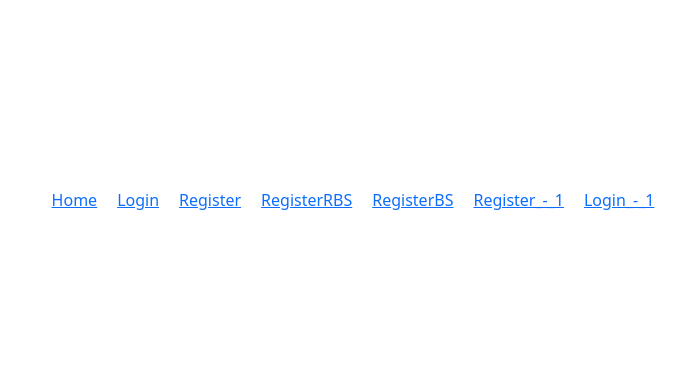
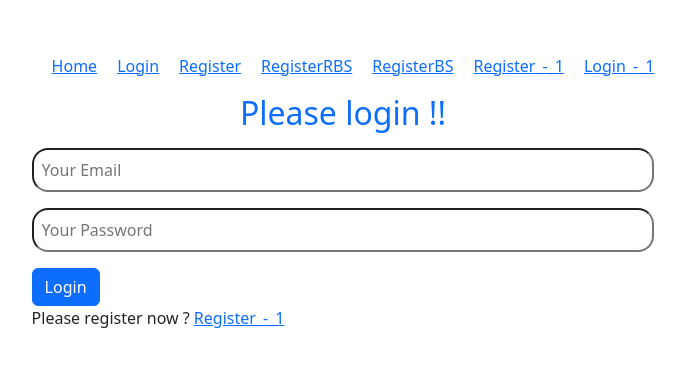
Before and after one commit to HmSani6699/email-password-projects, a React (Vite) app: page /login__1 in a window 1280 px wide. Shown: the part 200-566 px from the top of the page, without its empty margins (297-983 px from the left). Built offline with nearby package versions, Linux system fonts and the light colour scheme.

Commit message:
creat login form

```diff
--- a/src/Login__1/Login__1.jsx
+++ b/src/Login__1/Login__1.jsx
@@ -1,9 +1,18 @@
 import React from 'react';
+import { Link } from 'react-router-dom';
 
 const Login__1 = () => {
     return (
         <div>
-
+            <h2 className='mt-3 mb-3 text-center text-primary'>Please login !!</h2>
+            <form >
+                <input className='mb-3 w-100 rounded-4 p-2 ps-2' type="email" name="email" id="email" placeholder='Your Email' required />
+                <br />
+                <input className='mb-3 w-100 rounded-4 p-2 ps-2' type='password' name="password" id="password" placeholder='Your Password' required />
+                <br />
+                <input className='btn btn-primary' type="submit" value="Login" />
+                <p>Please register now ? <Link to='/register__1'>Register_-_1</Link></p>
+            </form>
         </div>
     );
 };
--- a/src/Register__1/Register__1.jsx
+++ b/src/Register__1/Register__1.jsx
@@ -1,6 +1,7 @@
 import React, { useState } from 'react';
 import { createUserWithEmailAndPassword, getAuth } from "firebase/auth";
 import app from '../Firebase/Firebase.config';
+import { Link } from 'react-router-dom';
 
 const Register__1 = () => {
     const [error,setError] =useState('')
@@ -46,6 +47,7 @@ const Register__1 = () => {
                 <input className='mb-3 w-100 rounded-4 p-2 ps-2' type='password' name="password" id="password" placeholder='Your Password' required />
                 <br />
                 <input className='btn btn-primary' type="submit" value="Register" />
+                <p>Please login ?<Link to='/login__1'>Login_-_1</Link></p>
             </form>
             <p className='text-danger'>{error}</p>
             <p className='text-success'>{success}</p>
```
